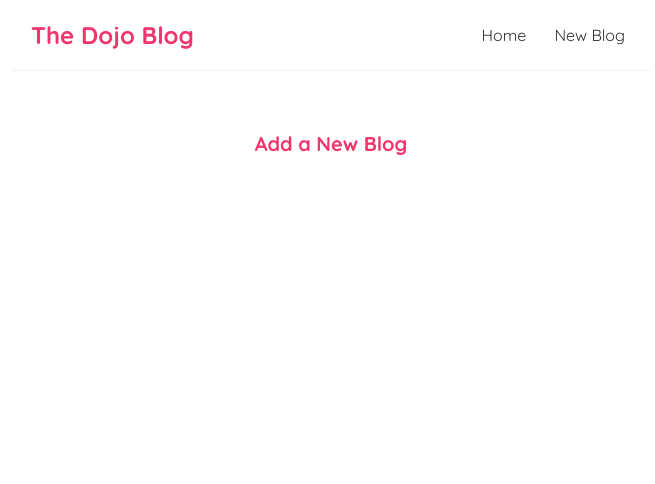
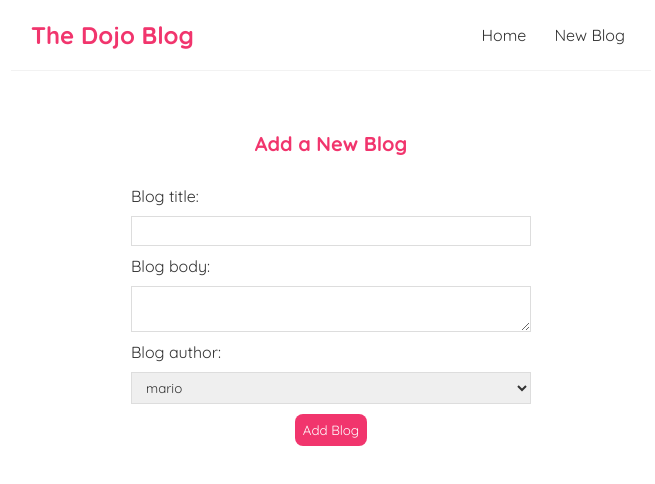
Before and after one commit to loyeh/dojo-blog, a React (Create React App) app: page /create in a window 1280 px wide. Shown: the top 484 px of the page, without its empty margins (309-964 px from the left). Built offline with nearby package versions, Linux system fonts and the light colour scheme.

Commit message:
Update Create.js

```diff
--- a/src/Create.js
+++ b/src/Create.js
@@ -1,9 +1,55 @@
+import { useState } from "react";
+import { useHistory } from "react-router-dom";
+
 const Create = () => {
+  const [title, setTitle] = useState('');
+  const [body, setBody] = useState('');
+  const [author, setAuthor] = useState('mario');
+  const history = useHistory();
+
+  const handleSubmit = (e) => {
+    e.preventDefault();
+    const blog = { title, body, author };
+
+    fetch('http://localhost:8000/blogs/', {
+      method: 'POST',
+      headers: { "Content-Type": "application/json" },
+      body: JSON.stringify(blog)
+    }).then(() => {
+      // history.go(-1);
+      history.push('/');
+    })
+  }
+
   return (
     <div className="create">
       <h2>Add a New Blog</h2>
+      <form onSubmit={handleSubmit}>
+        <label>Blog title:</label>
+        <input
+          type="text"
+          required
+          value={title}
+          onChange={(e) => setTitle(e.target.value)}
+        />
+        <label>Blog body:</label>
+        <textarea
+          required
+          value={body}
+          onChange={(e) => setBody(e.target.value)}
+        ></textarea>
+        <label>Blog author:</label>
+        <select
+          value={author}
+          onChange={(e) => setAuthor(e.target.value)}
+        >
+          <option value="mario">mario</option>
+          <option value="yoshi">yoshi</option>
+        </select>
+        <button>Add Blog</button>
+      </form>
     </div>
   );
-};
+}
 
 export default Create;
```
